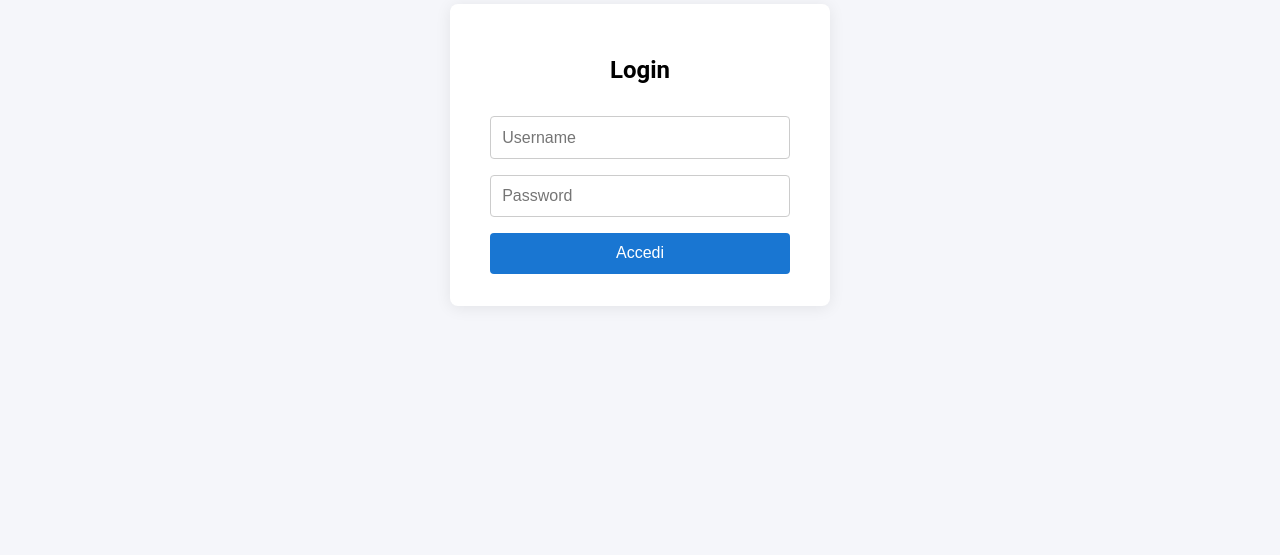
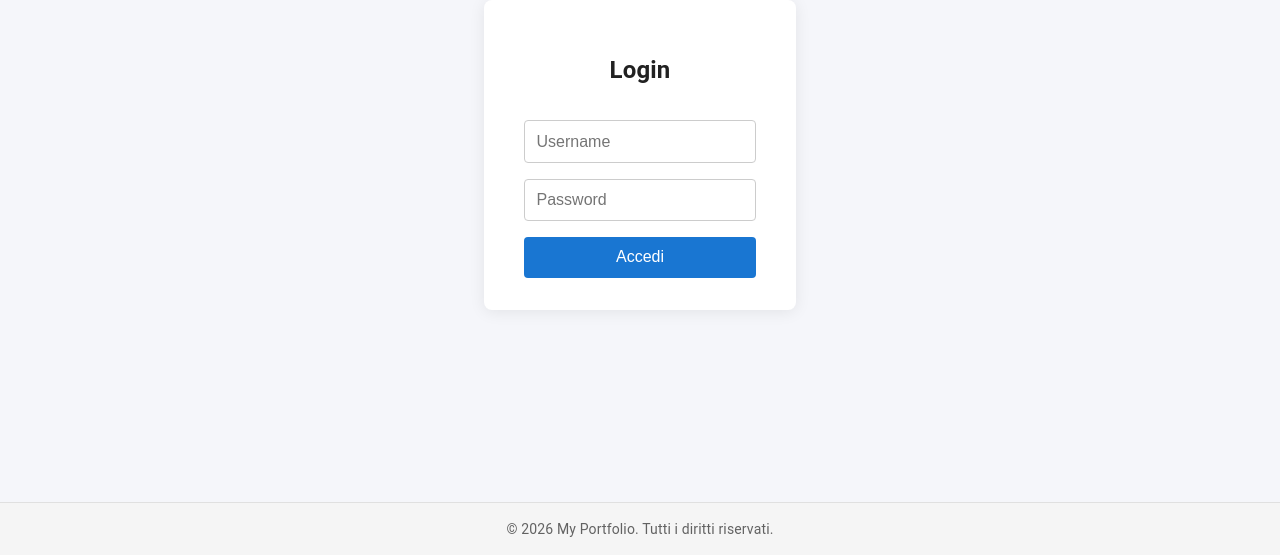
Before and after one commit to gtom06/myPtf_fe, a React app in the folder portfolio-api-fe/: page /login in a window 1280 px wide. Shown: the part 245-800 px from the top of the page. Built offline with nearby package versions, Linux system fonts and the light colour scheme.

Commit message:
feat: add Header and Footer components, implement global logout functionality, and update App structure

```diff
--- a/portfolio-api-fe/src/App.js
+++ b/portfolio-api-fe/src/App.js
@@ -2,6 +2,9 @@ import React, { useState, useEffect } from 'react';
 import { CssBaseline } from '@mui/material';
 import LoginPage from './pages/LoginPage';
 import HomePage from './pages/HomePage';
+import Header from './components/Header';
+import Footer from './components/Footer';
+import { logoutAll } from './utils/logout';
 
 function App() {
   const [user, setUser] = useState(null);
@@ -10,36 +13,50 @@ function App() {
     // Se c'è un token, considera l'utente autenticato
     const token = localStorage.getItem('token');
     if (token) {
-      // Puoi decodificare il token per ottenere lo username, oppure usare un valore fittizio
       setUser('utente');
     }
   }, []);
 
+  const appStyle = {
+    minHeight: '100vh',
+    display: 'flex',
+    flexDirection: 'column',
+  };
+
   if (!user) {
-    // Aggiorna l'URL se non già su /login
     if (window.location.pathname !== '/login') {
       window.history.pushState({}, '', '/login');
     }
-    return <LoginPage onLogin={username => {
-      setUser(username);
-      // Aggiorna l'URL su homepage dopo login
-      window.history.pushState({}, '', '/homepage');
-    }} />;
+    return (
+      <div style={appStyle}>
+        <CssBaseline />
+        <div style={{ flex: 1, display: 'flex', flexDirection: 'column', justifyContent: 'center' }}>
+          <LoginPage onLogin={username => {
+            setUser(username);
+            window.history.pushState({}, '', '/homepage');
+          }} />
+        </div>
+        <Footer />
+      </div>
+    );
   }
   const handleLogout = () => {
+    logoutAll();
     setUser(null);
-    // Aggiorna l'URL su /login dopo logout
     window.history.pushState({}, '', '/login');
   };
-  // Aggiorna l'URL su /homepage se non già lì
   if (window.location.pathname !== '/homepage') {
     window.history.pushState({}, '', '/homepage');
   }
   return (
-    <>
+    <div style={appStyle}>
       <CssBaseline />
-      <HomePage onLogout={handleLogout} />
-    </>
+      <Header onLogout={handleLogout} />
+      <div style={{ flex: 1 }}>
+        <HomePage onLogout={handleLogout} />
+      </div>
+      <Footer />
+    </div>
   );
 }
 
--- /dev/null
+++ b/portfolio-api-fe/src/components/Footer.js
@@ -0,0 +1,14 @@
+import React from 'react';
+import { Box, Typography } from '@mui/material';
+
+function Footer() {
+  return (
+    <Box component="footer" sx={{ py: 2, bgcolor: 'grey.100', textAlign: 'center', borderTop: 1, borderColor: 'grey.300', position: 'fixed', left: 0, bottom: 0, width: '100vw', zIndex: 1300 }}>
+      <Typography variant="body2" color="text.secondary">
+        © {new Date().getFullYear()} My Portfolio. Tutti i diritti riservati.
+      </Typography>
+    </Box>
+  );
+}
+
+export default Footer;
--- /dev/null
+++ b/portfolio-api-fe/src/components/Header.js
@@ -0,0 +1,21 @@
+import React from 'react';
+import { AppBar, Toolbar, Typography, Button } from '@mui/material';
+
+function Header({ onLogout }) {
+  return (
+    <AppBar position="static" color="primary" elevation={2}>
+      <Toolbar>
+        <Typography variant="h5" component="div" sx={{ flexGrow: 1, fontWeight: 600, letterSpacing: 1 }}>
+          <span role="img" aria-label="portfolio">💼</span> My Portfolio
+        </Typography>
+        {onLogout && (
+          <Button color="inherit" variant="outlined" onClick={onLogout} sx={{ ml: 2, bgcolor: 'white', color: 'primary.main', borderColor: 'white', '&:hover': { bgcolor: 'primary.light', color: 'white' } }}>
+            Logout
+          </Button>
+        )}
+      </Toolbar>
+    </AppBar>
+  );
+}
+
+export default Header;
--- a/portfolio-api-fe/src/pages/HomePage.js
+++ b/portfolio-api-fe/src/pages/HomePage.js
@@ -2,6 +2,7 @@ import React, { useEffect, useState } from 'react';
 import { Container, Typography, Card, CardContent, Grid, Button, Box, Alert, CircularProgress, IconButton } from '@mui/material';
 import { fetchWithAuth } from '../utils/fetchWithAuth';
 import PortfolioChart from './PortfolioChart';
+import { logoutAll } from '../utils/logout';
 const API_URL = process.env.REACT_APP_API_URL || 'http://localhost:8000';
 
 function HomePage({ onLogout }) {
@@ -32,10 +33,6 @@ function HomePage({ onLogout }) {
         return () => clearTimeout(timeoutId);
     }, [onLogout]);
 
-    const handleLogout = () => {
-        localStorage.removeItem('token');
-        if (onLogout) onLogout();
-    };
 
     const handleCardClick = (portfolio) => {
         setSelectedPortfolio(portfolio);
@@ -73,9 +70,8 @@ function HomePage({ onLogout }) {
 
     return (
         <Container maxWidth="md" sx={{ mt: 4 }}>
-            <Box display="flex" justifyContent="space-between" alignItems="center" mb={3}>
+            <Box mb={3}>
                 <Typography variant="h4" component="h1">Portafogli</Typography>
-                <Button variant="outlined" color="secondary" onClick={handleLogout}>Logout</Button>
             </Box>
             {error && <Alert severity="error" sx={{ mb: 2 }}>{error}</Alert>}
             <Grid container spacing={3}>
--- /dev/null
+++ b/portfolio-api-fe/src/utils/logout.js
@@ -0,0 +1,6 @@
+// logout.js
+// Funzione riutilizzabile per logout globale
+
+export function logoutAll() {
+  localStorage.clear();
+}
```
Also changed, not shown: 1 other file (tests, documents, lock files or other folders).
